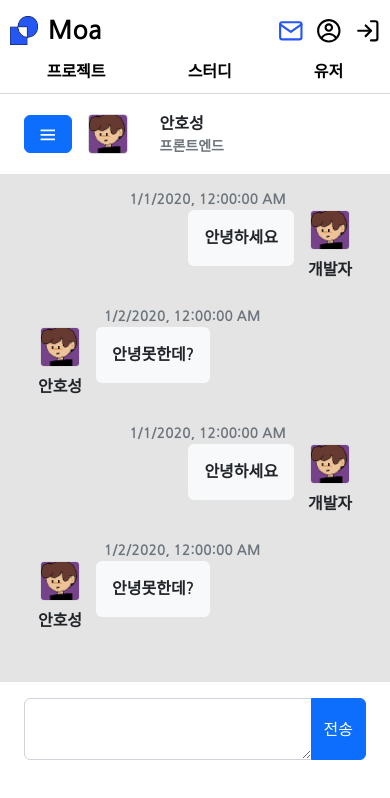
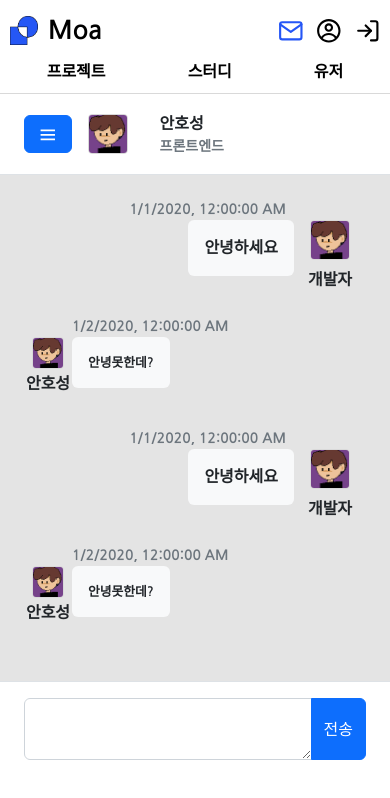
Before and after one commit to Moa-dev-team/Moa-frontend, a React (Create React App) app in the folder frontend/: page /message in a window 390 px wide. Shown: the top 798 px of the page. Built offline with nearby package versions, Linux system fonts and the light colour scheme.

Commit message:
fix : css !importent 구문 삭제

```diff
--- a/frontend/src/components/messages/ChatLeft.jsx
+++ b/frontend/src/components/messages/ChatLeft.jsx
@@ -19,7 +19,7 @@ export default function ChatLeft({text, image, name, date}) {
           <div className="text-nowrap text-center">{name}</div>
         </div>
         <div className="d-flex align-items-center justify-content-center">
-          <div className="flex-shrink-1 bg-light rounded p-3 ml-3 mb-3">{text}</div>
+          <div className={`flex-shrink-1 bg-light rounded p-3 ml-3 mb-3 ${styles.text}`}>{text}</div>
         </div>
       </div>
     </React.Fragment>
--- a/frontend/src/components/messages/ChatLeft.module.css
+++ b/frontend/src/components/messages/ChatLeft.module.css
@@ -1,11 +1,7 @@
-.chat-message-left,
-.chat-message-right {
+.chat-message-left {
   display: flex;
-    flex-shrink: 0
-}
-
-.chat-message-left {
-    margin-right: auto
+  flex-shrink: 0;
+  margin-right: auto;
 }
 
 .date-left {
@@ -17,8 +13,27 @@
   width: 40px;
   height: 40px;
   margin: 1rem;
-    margin-top : 0;
+  margin-top: 0;
   margin-bottom: 0.5rem;
-    border: 0.5px solid #D9D9D9;
+  border: 0.5px solid #d9d9d9;
   border-radius: 4px;
 }
+
+@media (max-width: 425px) {
+  .chat-image {
+    width: 32px;
+    height: 32px;
+    margin: 0.5rem;
+    margin-top: 0;
+    margin-bottom: 0.2rem;
+    border: 0.5px solid #d9d9d9;
+    border-radius: 4px;
+  }
+  .date-left {
+    padding-left: 3rem;
+  }
+  .text {
+    font-size: 0.8rem;
+    padding: 0.5rem;
+  }
+}
--- a/frontend/src/components/messages/Chats.module.css
+++ b/frontend/src/components/messages/Chats.module.css
@@ -7,17 +7,17 @@
 }
 
 .py-3 {
-  padding-top: 1rem !important;
-  padding-bottom: 1rem !important;
+  padding-top: 1rem ;
+  padding-bottom: 1rem ;
 }
 .px-4 {
-  padding-right: 1.5rem !important;
-  padding-left: 1.5rem !important;
+  padding-right: 1.5rem ;
+  padding-left: 1.5rem ;
 }
 
 .flex-grow-0 {
-  flex-grow: 0 !important;
+  flex-grow: 0 ;
 }
 .border-top {
-  border-top: 1px solid #dee2e6 !important;
+  border-top: 1px solid #dee2e6 ;
 }
```
Lines whose indentation alone changed are shown as unchanged.
